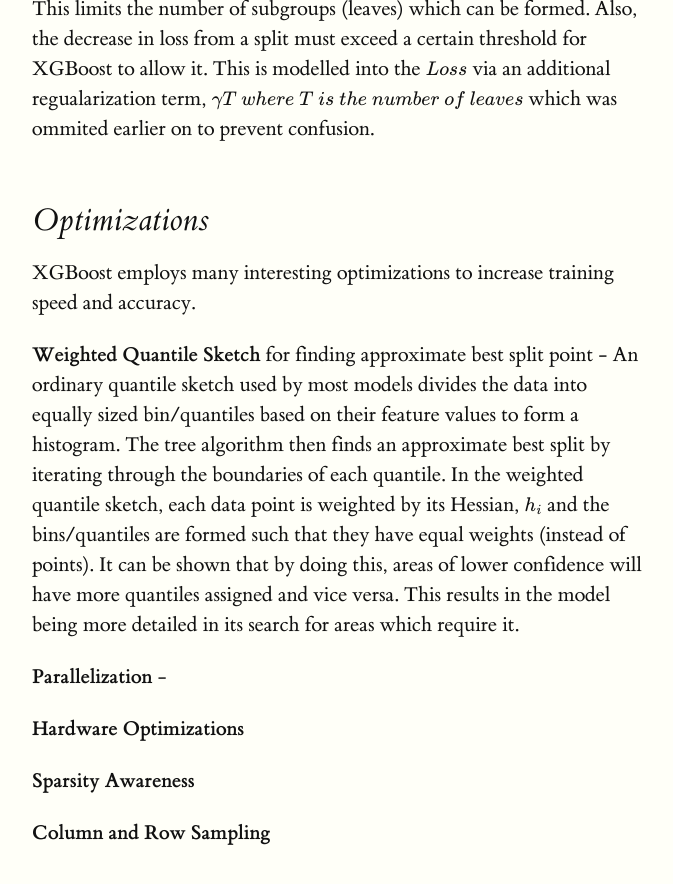
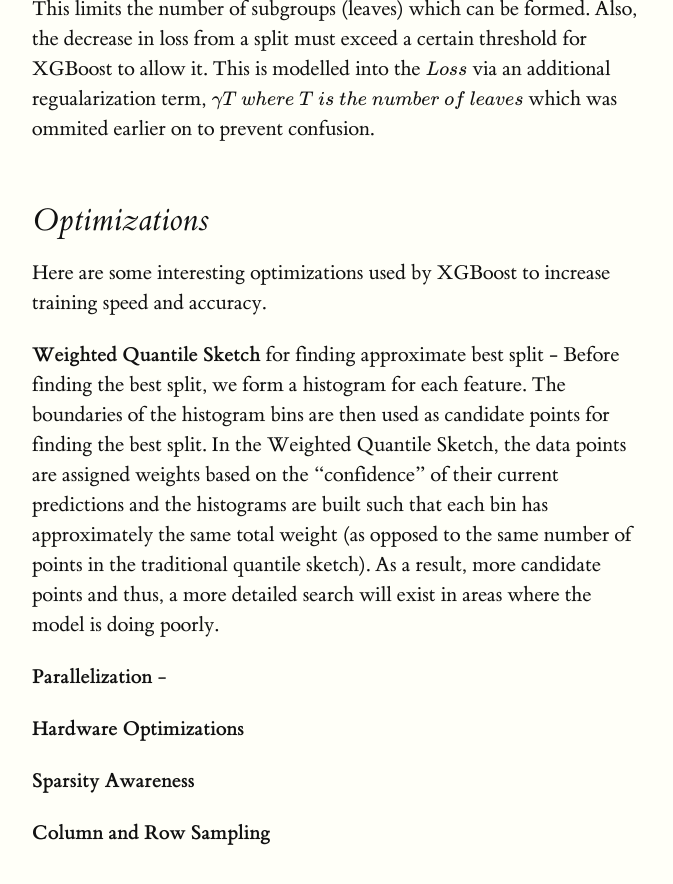
Before and after one commit to bobby-tan/bobby-tan.github.io, a Jekyll site: the page built from _posts/2020-05-11-A-Short-Introduction-to-XGBoost.md, in a window 1280 px wide and 900 px high, scrolled down 5034 px. Shown: the top 884 px of the window, without its empty margins (128-801 px from the left). Built offline with Jekyll 4.4.1, drawn with Linux system fonts in a browser that asks for light colours; formulas are drawn with MathJax 3.

Commit message:
doing optimizations, finished Weighted Quantile Sketch, cropped

```diff
--- a/_posts/2020-05-11-A-Short-Introduction-to-XGBoost.md
+++ b/_posts/2020-05-11-A-Short-Introduction-to-XGBoost.md
@@ -111,9 +111,13 @@
 
 ## Optimizations
 
-XGBoost employs many interesting optimizations to increase training speed and accuracy.
+Here are some interesting optimizations used by XGBoost to increase training speed and accuracy.
 
-**Weighted Quantile Sketch** for finding approximate best split point - An ordinary quantile sketch used by most models divides the data into equally sized bin/quantiles based on their feature values to form a histogram. The tree algorithm then finds an approximate best split by iterating through the boundaries of each quantile. In the weighted quantile sketch, each data point is weighted by its Hessian, $$ h_i $$ and the bins/quantiles are formed such that they have equal weights (instead of points). It can be shown that by doing this, areas of lower confidence will have more quantiles assigned and vice versa. This results in the model being more detailed in its search for areas which require it.
+**Weighted Quantile Sketch** for finding approximate best split - Before finding the best split, we form a histogram for each feature. The boundaries of the histogram bins are then used as candidate points for finding the best split. In the Weighted Quantile Sketch, the data points are assigned weights based on the "confidence" of their current predictions and the histograms are built such that each bin has approximately the same total weight (as opposed to the same number of points in the traditional quantile sketch). As a result, more candidate points and thus, a more detailed search will exist in areas where the model is doing poorly.
+
+
+
+
 
 **Parallelization** -
 
```
